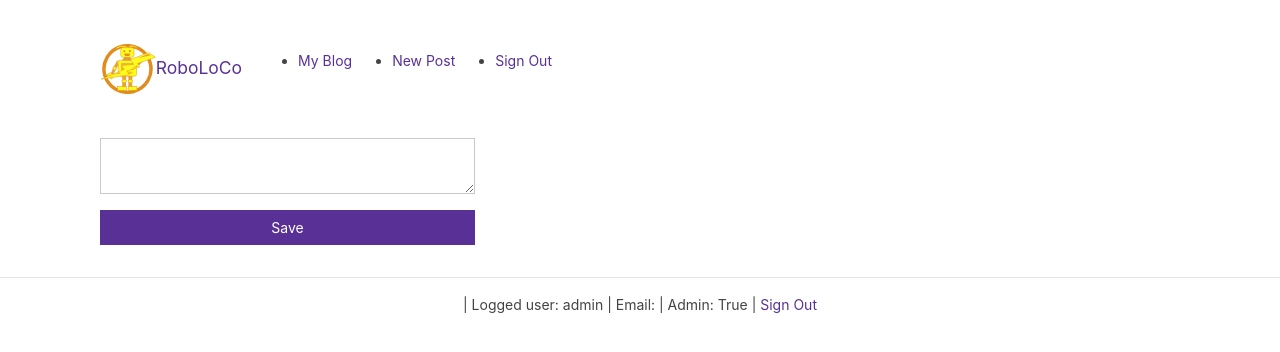
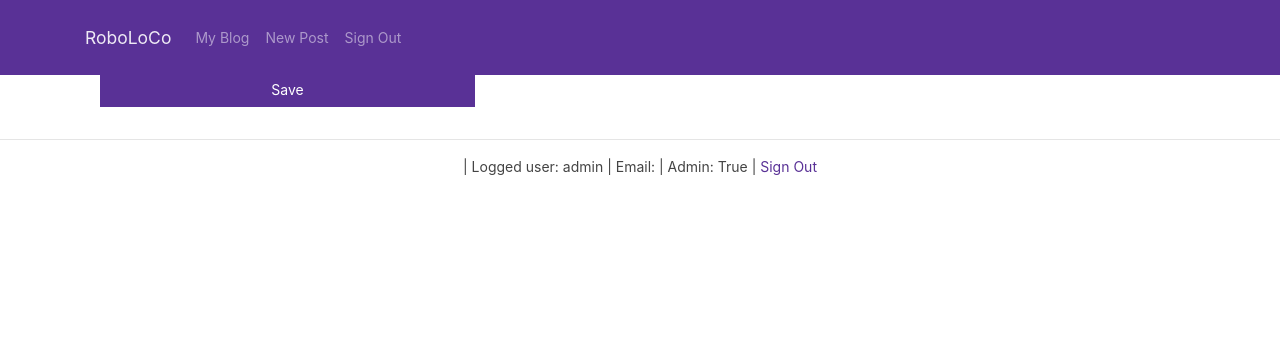
Before and after one commit to sonikarichamodur/website, a Django app: page /post/1/comment/ in a window 1280 px wide. Shown: the top 352 px of the page. Run offline with Django 3.2, Linux system fonts and the light colour scheme; a user stored in the database is signed in; some libraries are stand-ins or nearby versions.

Commit message:
Changed navbar to work with theme

```diff
--- a/blog/templates/blog/base.html
+++ b/blog/templates/blog/base.html
@@ -17,39 +17,39 @@
 <body>
 
 <!-- navbar -->
-<nav class="navbar navbar-inverse">
+    <div class="navbar navbar-expand-lg fixed-top navbar-dark bg-primary">
         <div class="container">
-        <div id="navbar" class="navbar">
-                <a class="navbar-brand" href="{% url 'blog:home' %}"><img src="/static/Logo.svg"/>RoboLoCo</a>
-            <div class="navbar-header">
-            </div>
+            <a class="navbar-brand" href="{% url 'blog:home' %}"><!--img src="/static/Logo.svg"/-->RoboLoCo</a>
+            <div class="collapse navbar-collapse" id="navbarResponsive">
+                <ul class="navbar-nav">
                     <!-- show login only if user is not yet authenticated -->
                     {% if not user.is_authenticated %}
-                <ul class="nav-item">
-                    <li class="active"><a href="{% url 'login' %}">Login</a></li>
-                </ul>
+                        <li class="nav-item">
+                            <a class="nav-link" href="{% url 'login' %}">Login</a>
+                        </li>
                     {% endif %}
                     <!-- show My Blog only if user is authenticated -->
                     {% if user.is_authenticated %}
-                <ul class="nav-item">
-                    <li class="active"><a href="{% url 'blog:user_posts' user.username %}">My Blog</a></li>
-                </ul>
+                        <li class="nav-item">
+                            <a class="nav-link" href="{% url 'blog:user_posts' user.username %}">My Blog</a>
+                        </li>
                     {% endif %}
                     <!-- show new post only if user is authenticated -->
                     {% if user.is_authenticated %}
-                <ul class="nav-item">
-                    <li class="active"><a href="{% url 'blog:create_post' %}">New Post</a></li>
-                </ul>
+                        <li class="nav-item">
+                            <a class="nav-link" href="{% url 'blog:create_post' %}">New Post</a>
+                        </li>
                     {% endif %}
                     <!-- show sign out only if user is authenticated -->
                     {% if user.is_authenticated %}
-                <ul class="nav-item">
-                    <li class="active"><a href="{% url 'logout' %}">Sign Out</a></li>
+                        <li class="nav-item">
+                            <a class="nav-link" href="{% url 'logout' %}">Sign Out</a>
+                        </li>
+                    {% endif %}
                 </ul>
-            {% endif %}
             </div>
         </div>
-</nav>
+    </div>
 
 <div id="content">
     {% block content %}{% endblock %}
```
Lines whose indentation alone changed are shown as unchanged.
